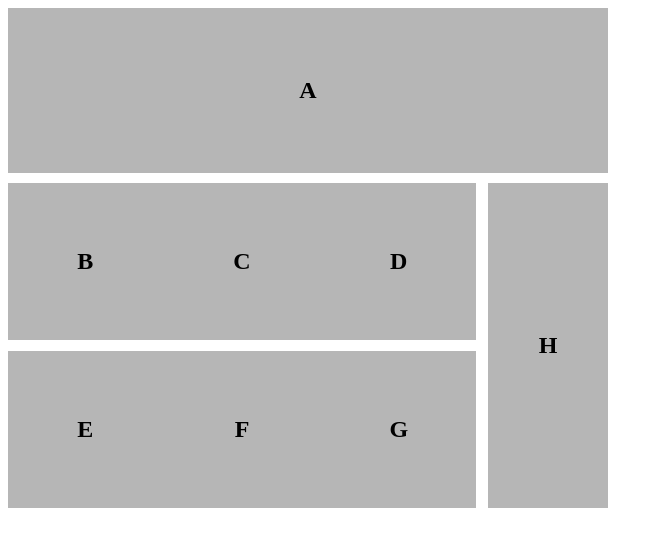
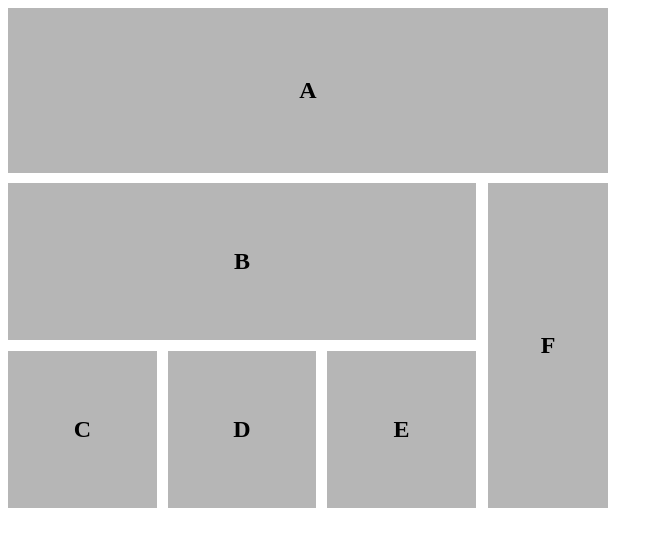
Before and after one commit to AndereLion/OktenHTML, a plain HTML site: page Homework4/HomeworkAdditional4.5/index.html in a window 1280 px wide. Shown: the whole page, without its empty margins (0-663 px from the left). Drawn offline with Linux system fonts and the light colour scheme.

Commit message:
HW4.5,4.6

```diff
--- a/Homework4/HomeworkAdditional4.5/index.html
+++ b/Homework4/HomeworkAdditional4.5/index.html
@@ -2,26 +2,24 @@
 <html lang="en">
 <head>
     <meta charset="UTF-8">
-    <title>HomeworAdditional4.5</title>
+    <title>HomeworkAdditional4.6</title>
     <link rel="stylesheet" href="main.css">
 </head>
 <body>
 <div class="wrapper">
     <div class="header"><h2>A</h2></div>
     <div class="wrapForBottom">
-        <div class="bottomLeft">
-            <div class="bottomLeftHeader">
-                <div class="bottomLeftBox"><h2>B</h2></div>
-                <div class="bottomLeftBox"><h2>C</h2></div>
-                <div class="bottomLeftBox"><h2>D</h2></div>
+        <div class="wrapForBottomLeft">
+            <div class="bottomLeftHeader"><h2>B</h2>
+
             </div>
             <div class="bottomLeftFooter">
-                <div class="bottomLeftBox"><h2>E</h2></div>
-                <div class="bottomLeftBox"><h2>F</h2></div>
-                <div class="bottomLeftBox"><h2>G</h2></div>
+                <div class="bottomLeftFooterBox"><h2>C</h2></div>
+                <div class="bottomLeftFooterBox"><h2>D</h2></div>
+                <div class="bottomLeftFooterBox"><h2>E</h2></div>
             </div>
         </div>
-        <div class="bottomRight"><h2>H</h2></div>
+        <div class="bottomRight"><h2>F</h2></div>
     </div>
 </div>
 </body>
--- a/Homework4/HomeworkAdditional4.5/main.css
+++ b/Homework4/HomeworkAdditional4.5/main.css
@@ -1,56 +1,55 @@
 .wrapper {
+
+    flex-direction: column;
+
     width: 600px;
     height: 500px;
-    flex-direction: column;
 }
 
 .header {
     height: 33%;
-
 }
 
 .wrapForBottom {
     height: 65%;
 }
 
-.bottomLeft {
+.wrapForBottomLeft {
     width: 78%;
-    height: 100%;
     flex-direction: column;
+}
+
+.bottomLeftHeader, .bottomLeftFooter {
+    height: 48.4%;
 }
 
 .bottomRight {
     width: 20%;
-    height: 100%;
-
 }
 
-.bottomLeftHeader, .bottomLeftFooter {
-    align-items: center;
-    height: 48.4%;
-
+.bottomLeftFooterBox {
+    width: 31.8%;;
 }
 
-.bottomLeftBox {
-    height: 49%;
-    width: 33%;
-}
-
-.header, .bottomLeftBox, .bottomRight {
+.header, .bottomLeftHeader, .bottomLeftFooterBox, .bottomRight {
     display: flex;
     justify-content: center;
     align-items: center;
 }
 
-.wrapper, .wrapForBottom, .bottomLeft, .bottomLeftHeader, .bottomLeftFooter {
+.header, .bottomLeftHeader, .bottomLeftFooterBox, .bottomRight {
+    background-color: #b6b6b6;
+}
+
+.wrapper, .wrapForBottom, .wrapForBottomLeft, .bottomLeftFooter {
     display: flex;
     justify-content: space-between;
 }
 
-.header, .bottomRight, .bottomLeftHeader, .bottomLeftFooter {
-    background-color: #b6b6b6;
+.header, .wrapForBottom, .bottomLeftHeader, .bottomLeftFooter {
+    width: 100%;
 }
 
-.header.wrapForBottom, .bottomLeftHeader, .bottomLeftFooter{
-    width: 100%;
+.wrapForBottomLeft, .bottomRight, .bottomLeftFooterBox {
+    height: 100%;
 }
--- /dev/null
+++ b/Homework4/HomeworkAdditional4.6/main.css
@@ -0,0 +1,56 @@
+.wrapper {
+    width: 600px;
+    height: 500px;
+    flex-direction: column;
+}
+
+.header {
+    height: 33%;
+
+}
+
+.wrapForBottom {
+    height: 65%;
+}
+
+.bottomLeft {
+    width: 78%;
+    height: 100%;
+    flex-direction: column;
+}
+
+.bottomRight {
+    width: 20%;
+    height: 100%;
+
+}
+
+.bottomLeftHeader, .bottomLeftFooter {
+    align-items: center;
+    height: 48.4%;
+
+}
+
+.bottomLeftBox {
+    height: 49%;
+    width: 33%;
+}
+
+.header, .bottomLeftBox, .bottomRight {
+    display: flex;
+    justify-content: center;
+    align-items: center;
+}
+
+.wrapper, .wrapForBottom, .bottomLeft, .bottomLeftHeader, .bottomLeftFooter {
+    display: flex;
+    justify-content: space-between;
+}
+
+.header, .bottomRight, .bottomLeftHeader, .bottomLeftFooter {
+    background-color: #b6b6b6;
+}
+
+.header.wrapForBottom, .bottomLeftHeader, .bottomLeftFooter{
+    width: 100%;
+}
```
Also changed, not shown: Homework4/HomeworkAdditional4.6/index.html (added, +28 -0 lines), Homework4/HomeworkAdditional4.6/Завдання.jpg (added).
